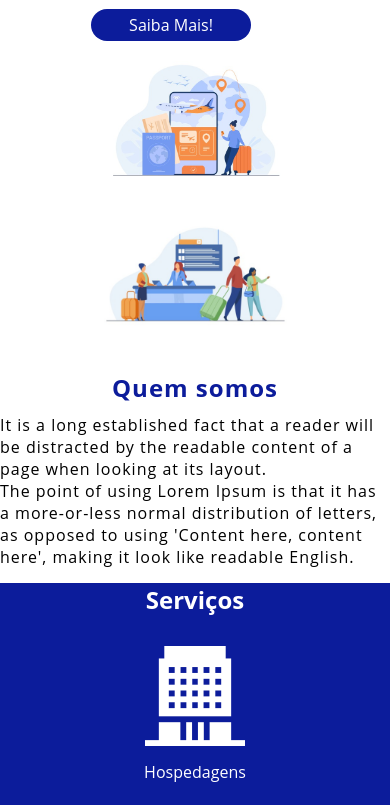
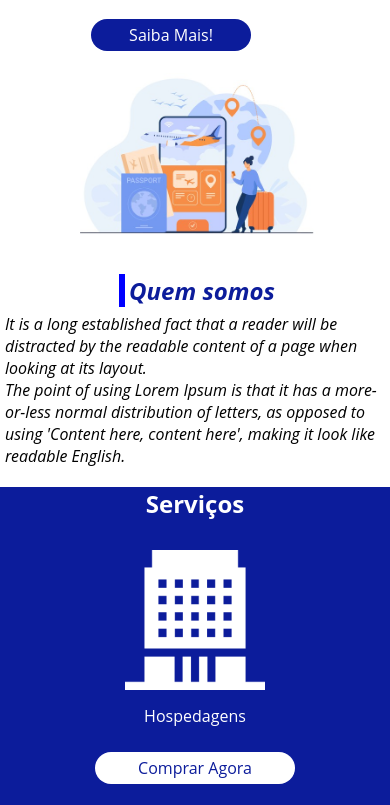
Before and after one commit to JohnTestt/Projeto-DIO-desafio-flex, a plain HTML site: page index.html in a window 390 px wide. Shown: the part 299-1104 px from the top of the page. Drawn offline with Linux system fonts and the light colour scheme.

Commit message:
alteraçoes na responsividade

```diff
--- a/index.html
+++ b/index.html
@@ -38,7 +38,7 @@
 
 <section class="container">
 
-    <div class="item">
+    <div class="item-img">
         <img src="./images/1-quem-somos.png" alt="balcão de atendimento">
     </div>
 
--- a/style.css
+++ b/style.css
@@ -16,14 +16,15 @@ header {
 
 nav ul {
     display: flex;
-
     list-style-type: none;
 
 }
+
 li a {
     padding: 15px;
     text-decoration: none;
     color: white;
+
 
 }
 header a:hover {
@@ -32,8 +33,6 @@ header a:hover {
     border-radius: 8px;
     border: solid white 1px;
     background-color: white;
-
-
 }
 
 .container{
@@ -79,21 +78,29 @@ header a:hover {
 
     margin: auto;
 }
+.item-img{
+    margin: auto;
+}
 
 .item2 {
     margin: auto;
-
     max-width: 600px;
-    letter-spacing: 1px;
+    font-size: 16px;
+    padding: 5px;
+    font-style: italic;
     text-align: left;
 }
 
 .item2 h2 {
     text-align: left;
-    margin: 10px;
-    border-left: 4px solid blue;
+    margin-bottom: 6px;
 
+}
 
+.item2 h2::before {
+    content: "";
+    margin: 4px;
+    border-right: solid blue 6px;
 }
 
 
@@ -308,7 +315,7 @@ footer i{
 
 
 img {
-    width: 50%;
+    width: 70%;
     margin:auto;
 }
  .item2 h2 {
@@ -331,4 +338,19 @@ footer {
   margin-top: 50px;
 
 }
+
+header a:hover {
+    border: none;
 }
+nav{
+    margin-top: 10px;
+}
+
+.item-img{
+    opacity: 0;
+
+    height: 1px;
+
+}
+
+}
```
